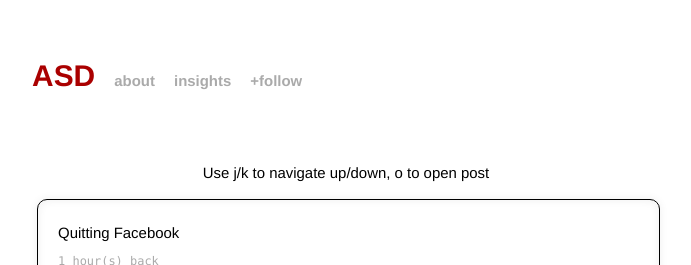
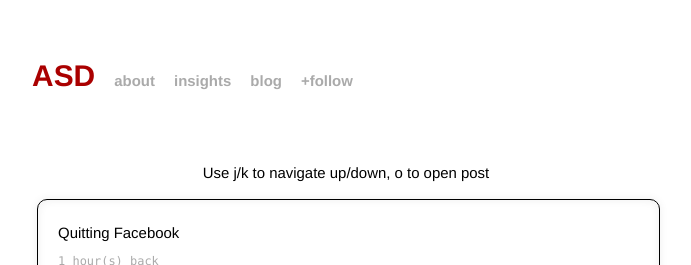
Before and after one commit to asdofindia/asdofindia.github.io, a Jekyll site: the page built from index.html, in a window 1280 px wide. Shown: the top 265 px of the page, without its empty margins (294-985 px from the left). Built offline with Jekyll 4.4.1, drawn with Linux system fonts in a browser that asks for light colours; Markdown is read by kramdown in place of the engine named in the settings; the list of posts is cut into pages by our own code.

Commit message:
add blog to nav

```diff
--- a/_layouts/default.html
+++ b/_layouts/default.html
@@ -41,6 +41,7 @@
             <h1 class="title"><a href="/" title="{{ site.name }}">{{ site.shortname }}</a></h1>
             <a class="extra" href="/about/">about</a>
             <a class="extra" href="http://learnlearn.in">insights</a>
+            <a class="extra" href="http://blog.learnlearn.in">blog</a>
             <a class="extra" href="http://asd.learnlearn.in/feed.atom">+follow</a>
           </div>
 
```
